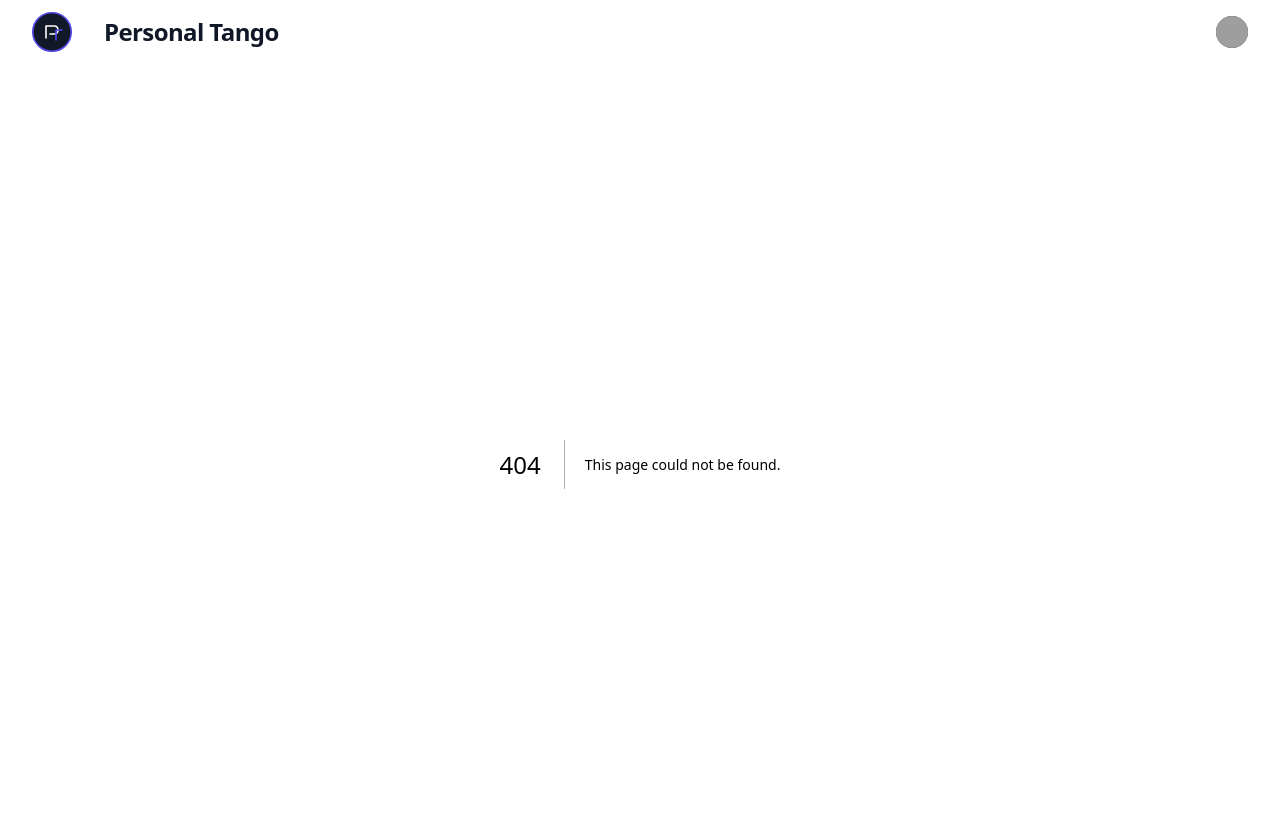
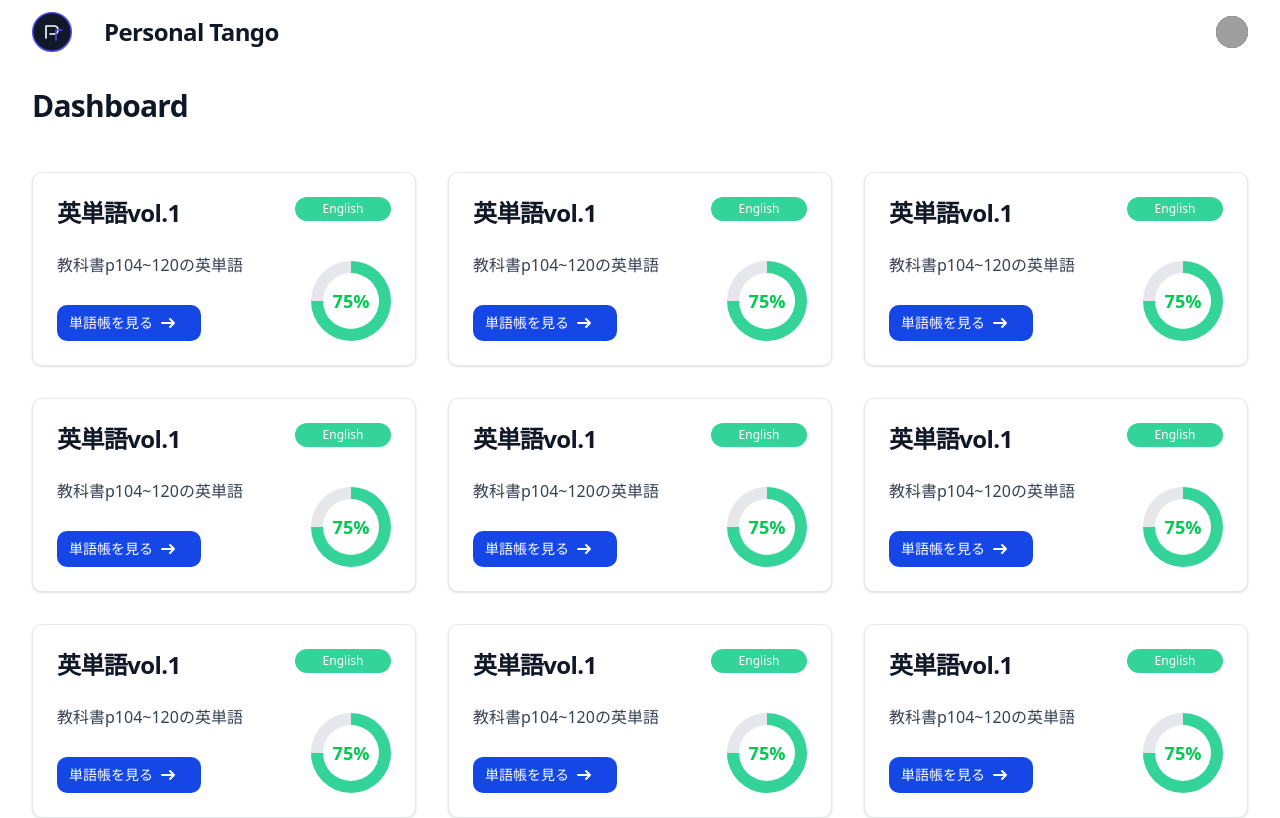
Before and after one commit to fuuta0201/personal-tango, a Next.js app: page /dashboard in a window 1280 px wide. Before the commit this address had no page. Shown: the top 818 px of the page. Built offline with nearby package versions, Linux system fonts and the light colour scheme; grey boxes are pictures that could not be loaded.

Commit message:
feat: dashboad UI

```diff
--- /dev/null
+++ b/src/app/dashboard/_components/DashboardTangoCard.tsx
@@ -0,0 +1,61 @@
+import Link from "next/link";
+
+type Props = {
+  title: string;
+  description: string;
+  link: string;
+};
+
+export default function DashboardTangoCard({
+  title,
+  description,
+  link,
+}: Props) {
+  return (
+    <div className="max-w-sm p-6 bg-white border border-gray-200 rounded-lg shadow-sm grid grid-cols-[1fr_6rem] justify-between gap-4">
+      <a href="#" className="col-start-1 row-start-1">
+        <h5 className="mb-2 text-2xl font-bold tracking-tight text-gray-900">
+          {title}
+        </h5>
+      </a>
+      <p className="mb-3 font-normal text-gray-700 col-start-1 row-start-2">
+        {description}
+      </p>
+      <Link
+        href={link}
+        className="w-36 col-start-1 row-start-3 inline-flex items-center px-3 py-2 text-sm font-medium text-center text-white bg-blue-700 rounded-lg hover:bg-blue-800 focus:ring-4 focus:outline-none focus:ring-blue-300"
+      >
+        単語帳を見る
+        <svg
+          className="rtl:rotate-180 w-3.5 h-3.5 ms-2"
+          aria-hidden="true"
+          xmlns="http://www.w3.org/2000/svg"
+          fill="none"
+          viewBox="0 0 14 10"
+        >
+          <path
+            stroke="currentColor"
+            strokeLinecap="round"
+            strokeLinejoin="round"
+            strokeWidth="2"
+            d="M1 5h12m0 0L9 1m4 4L9 9"
+          />
+        </svg>
+      </Link>
+      <span className="col-start-2 row-start-1 w-24 h-6 ml-auto rounded-full flex items-center justify-center bg-[#34d399] px-2 py-0.5 text-xs font-medium text-white">
+        English
+      </span>
+      <div className="relative w-20 h-20 ml-auto mt-auto rounded-full bg-gray-100 col-start-2 row-span-2">
+        <div
+          className="absolute inset-0 rounded-full"
+          style={{
+            background: `conic-gradient(#34d399 0% 75%, #e5e7eb 75% 100%)`,
+          }}
+        />
+        <div className="absolute inset-3 rounded-full bg-white flex items-center justify-center text-lg font-semibold text-green-500">
+          75%
+        </div>
+      </div>
+    </div>
+  );
+}
--- /dev/null
+++ b/src/app/dashboard/page.tsx
@@ -0,0 +1,37 @@
+import Link from "next/link";
+
+// UI
+import DashboardTangoCard from "./_components/DashboardTangoCard";
+
+export default function Page() {
+  return (
+    <main>
+      <div className="min-h-full">
+        <div>
+          <div className="mx-auto max-w-7xl px-4 py-6 sm:px-6 lg:px-8">
+            <h1 className="text-3xl font-bold tracking-tight text-gray-900">
+              Dashboard
+            </h1>
+          </div>
+        </div>
+        <div>
+          <div className="mx-auto max-w-7xl px-4 py-6 sm:px-6 lg:px-8">
+            <ul className="flex flex-col md:grid md:grid-cols-3 md:justify-center gap-8">
+              {Array(20)
+                .fill(0)
+                .map((project, index) => (
+                  <li key={index}>
+                    <DashboardTangoCard
+                      title="英単語vol.1"
+                      description="教科書p104~120の英単語"
+                      link={`/projects/${index}`}
+                    />
+                  </li>
+                ))}
+            </ul>
+          </div>
+        </div>
+      </div>
+    </main>
+  );
+}
```
